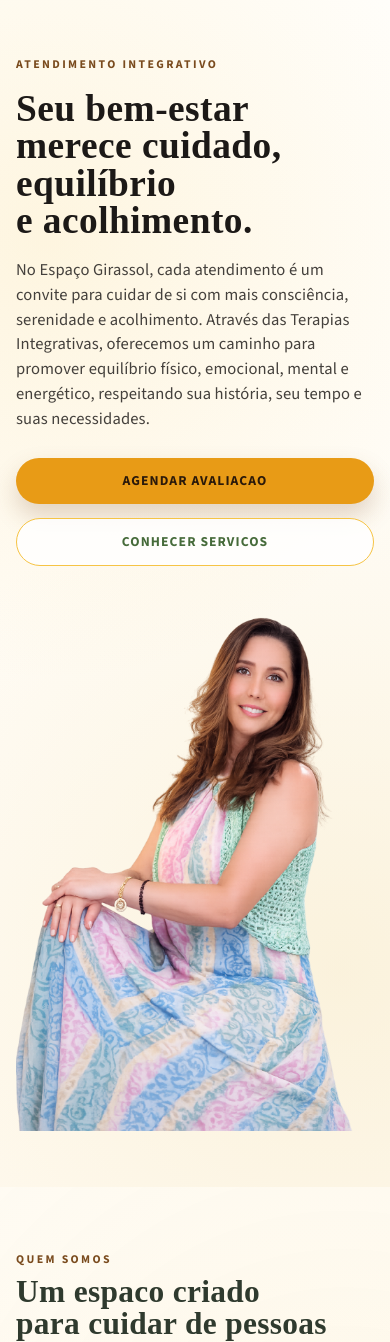
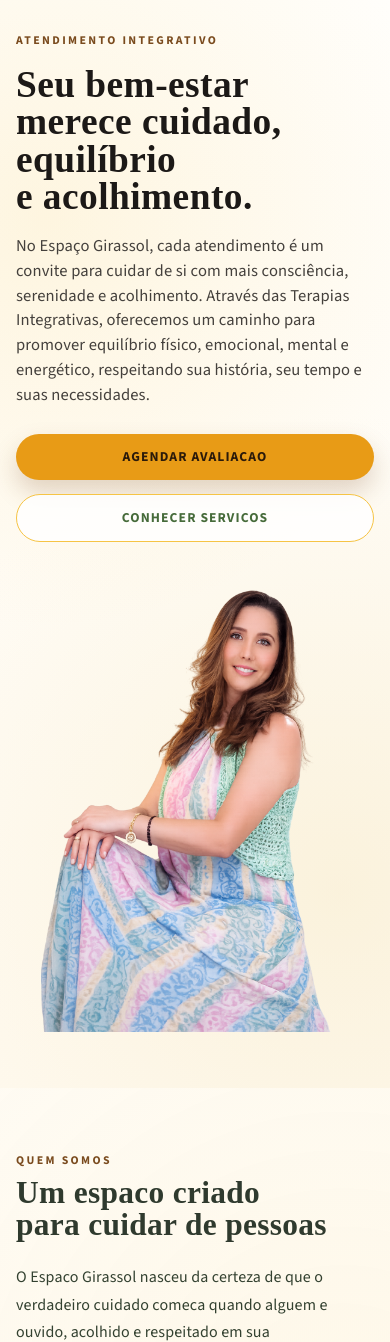
Before and after one commit to mrld-rodor/projeto-girassol, a Flask app: page / in a window 390 px wide. Shown: the part 97-1439 px from the top of the page. Run offline with Flask 3, Linux system fonts and the light colour scheme; some libraries are stand-ins or nearby versions; some web fonts are replaced.

Commit message:
fix add hero and image

```diff
--- a/app/static/css/header.css
+++ b/app/static/css/header.css
@@ -324,7 +324,7 @@ body {
     margin-right: auto;
     margin-bottom: 0;
     object-fit: contain;
-    max-width: 100%;
+    max-width: calc(100% - 50px);
     width: 100%;
 }
 
@@ -676,7 +676,7 @@ body {
     }
 
     .sg-hero-portrait {
-        max-width: 100%;
+        max-width: calc(100% - 50px);
     }
 
     .sg-about-grid,
--- a/app/templates/index.html
+++ b/app/templates/index.html
@@ -70,7 +70,7 @@
 
     <main>
         <section id="inicio" class="sg-hero-wrap">
-            <div class="sg-hero-shell mx-auto max-w-6xl px-4 py-14 sm:px-6 sm:py-18 lg:px-8 lg:py-20">
+            <div class="sg-hero-shell mx-auto max-w-6xl px-4 pt-8 pb-14 sm:px-6 sm:pt-10 sm:pb-18 lg:px-8 lg:pt-12 lg:pb-20">
                 <div class="sg-hero-copy">
                     <p class="sg-hero-eyebrow">ATENDIMENTO INTEGRATIVO</p>
                     <h1 class="sg-hero-title text-stone-900">Seu bem-estar merece cuidado, equilíbrio e acolhimento.</h1>
```
